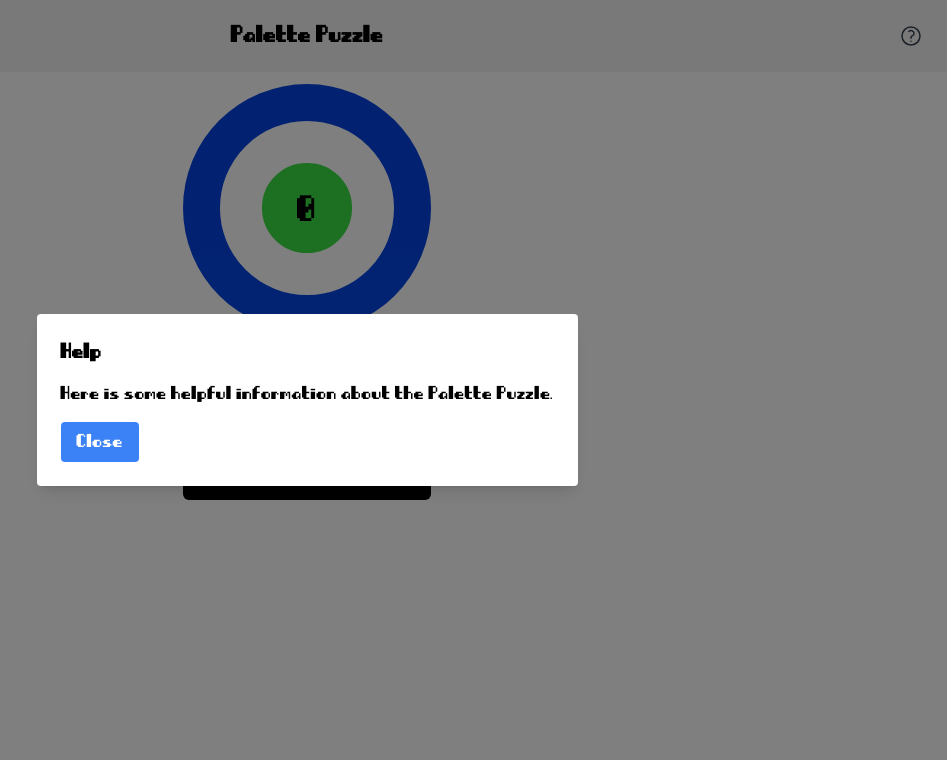
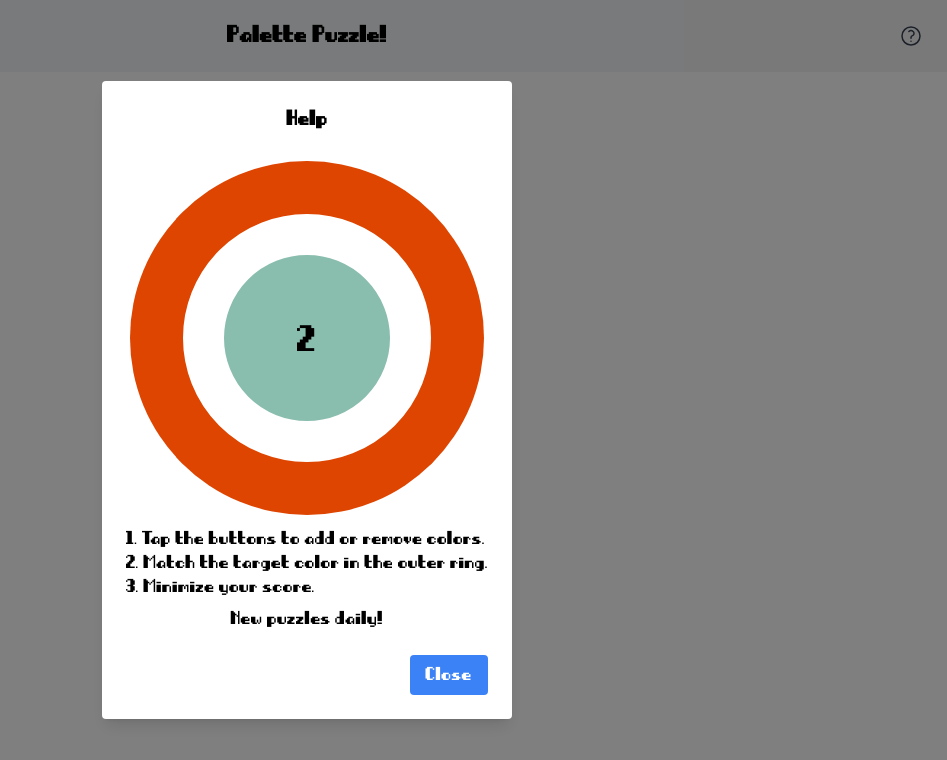
Before and after one commit to jalberse/palette_puzzle, a Next.js app: page / in a window 1280 px wide. Both pictures are taken after a click on the button 1244 px from the left and 36 px from the top of the page. Shown: the top 760 px of the page, without its empty margins (333-1280 px from the left). Built offline with nearby package versions, Linux system fonts and the light colour scheme.

Commit message:
Add Help dialog content

```diff
--- a/app/header.tsx
+++ b/app/header.tsx
@@ -2,6 +2,7 @@
 
 import React, { useState } from 'react';
 import { QuestionMarkCircleIcon } from '@heroicons/react/24/outline';
+import Help from './help';
 
 const Header: React.FC = () => {
   const [helpOpen, setHelpOpen] = useState(false);
@@ -19,20 +20,12 @@ const Header: React.FC = () => {
       <div className="p-2">
         {/* Placeholder for left-aligned content - e.g. hamburger menu, later */}
       </div>
-      <h1 className="absolute left-1/2 transform -translate-x-1/2 text-xl font-bold">Palette Puzzle</h1>
+      <h1 className="absolute left-1/2 transform -translate-x-1/2 text-xl font-bold">Palette Puzzle!</h1>
       <button onClick={handleHelpOpen} className="p-2">
         <QuestionMarkCircleIcon className="h-6 w-6 text-gray-700" />
       </button>
       {helpOpen && (
-        <div className="fixed inset-0 flex items-center justify-center bg-black bg-opacity-50">
-          <div className="bg-white p-6 rounded shadow-lg">
-            <h2 className="text-lg font-bold mb-4">Help</h2>
-            <p>Here is some helpful information about the Palette Puzzle.</p>
-            <button onClick={handleHelpClose} className="mt-4 px-4 py-2 bg-blue-500 text-white rounded">
-              Close
-            </button>
-          </div>
-        </div>
+        <Help handleHelpClose={handleHelpClose} />
       )}
     </header>
   );
--- a/app/help.tsx
+++ b/app/help.tsx
@@ -1,14 +1,59 @@
-import React from 'react';
+import React, { useState, useEffect } from 'react';
+import ColorDisplay from './ColorDisplay';
 
 const Help: React.FC<{ handleHelpClose: () => void }> = ({ handleHelpClose }) => {
+  const targetColor = { r: 222, g: 69, b: 0 };
+  const currentColors = [
+    { r: 41, g: 189, b: 173 },
+    { r: 89, g: 189, b: 173 },
+    { r: 137, g: 189, b: 173 },
+    { r: 185, g: 189, b: 173 },
+    { r: 222, g: 189, b: 173 },
+    { r: 222, g: 162, b: 173 },
+    { r: 222, g: 135, b: 173 },
+    { r: 222, g: 102, b: 173 },
+    { r: 222, g: 69, b: 173 },
+    { r: 222, g: 69, b: 129 },
+    { r: 222, g: 69, b: 85 },
+    { r: 222, g: 69, b: 42 },
+    { r: 222, g: 69, b: 0 },
+  ];
+
+  const [currentIndex, setCurrentIndex] = useState(0);
+
+  useEffect(() => {
+    const interval = setInterval(() => {
+      setCurrentIndex((prevIndex) => (prevIndex + 1) % currentColors.length);
+    }, 1000); // Change color every second
+
+    return () => clearInterval(interval);
+  }, [currentColors.length]);
+
   return (
     <div className="fixed inset-0 flex items-center justify-center bg-black bg-opacity-50">
-      <div className="bg-white p-6 rounded shadow-lg">
-        <h2 className="text-lg font-bold mb-4">Help</h2>
-        <p>Here is some helpful information about the Palette Puzzle.</p>
-        <button onClick={handleHelpClose} className="mt-4 px-4 py-2 bg-blue-500 text-white rounded">
-          Close
-        </button>
+      <div className="bg-white p-6 rounded shadow-lg flex flex-col mx-4 overflow-y-auto">
+        <h2 className="text-lg font-bold mb-4 text-center">Help</h2>
+        <div className="flex-col">
+          <ColorDisplay
+            targetColor={targetColor}
+            currentColor={currentColors[currentIndex]}
+            score={currentIndex}
+          />
+        </div>
+        <ol className="list-decimal list-inside">
+          <li>Tap the buttons to add or remove colors.</li>
+          <li>Match the target color in the outer ring.</li>
+          <li>Minimize your score.</li>
+        </ol>
+        <p className="text-center my-2">New puzzles daily!</p>
+        <div className="flex justify-end">
+          <button
+            onClick={handleHelpClose}
+            className="mt-4 px-4 py-2 bg-blue-500 text-white rounded"
+          >
+            Close
+          </button>
+        </div>
       </div>
     </div>
   );
```
